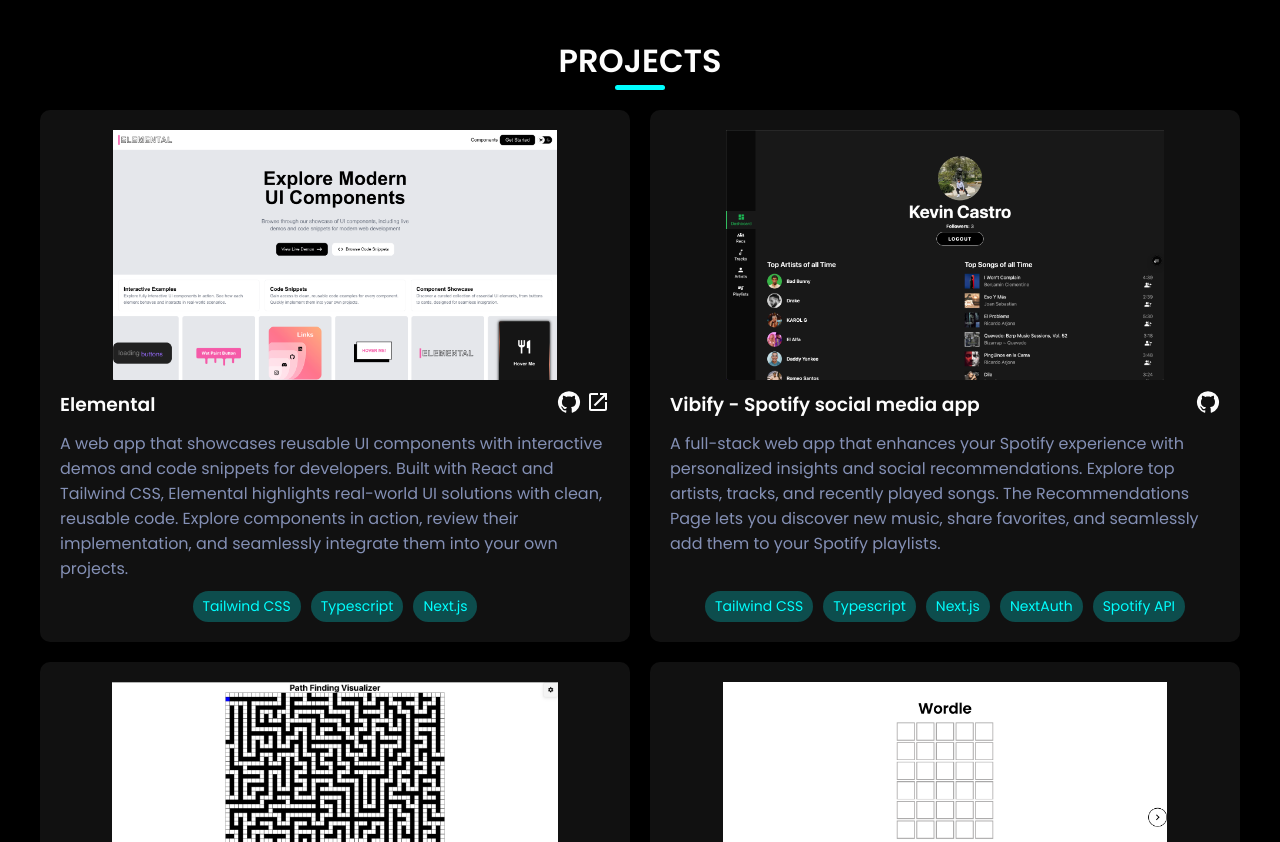
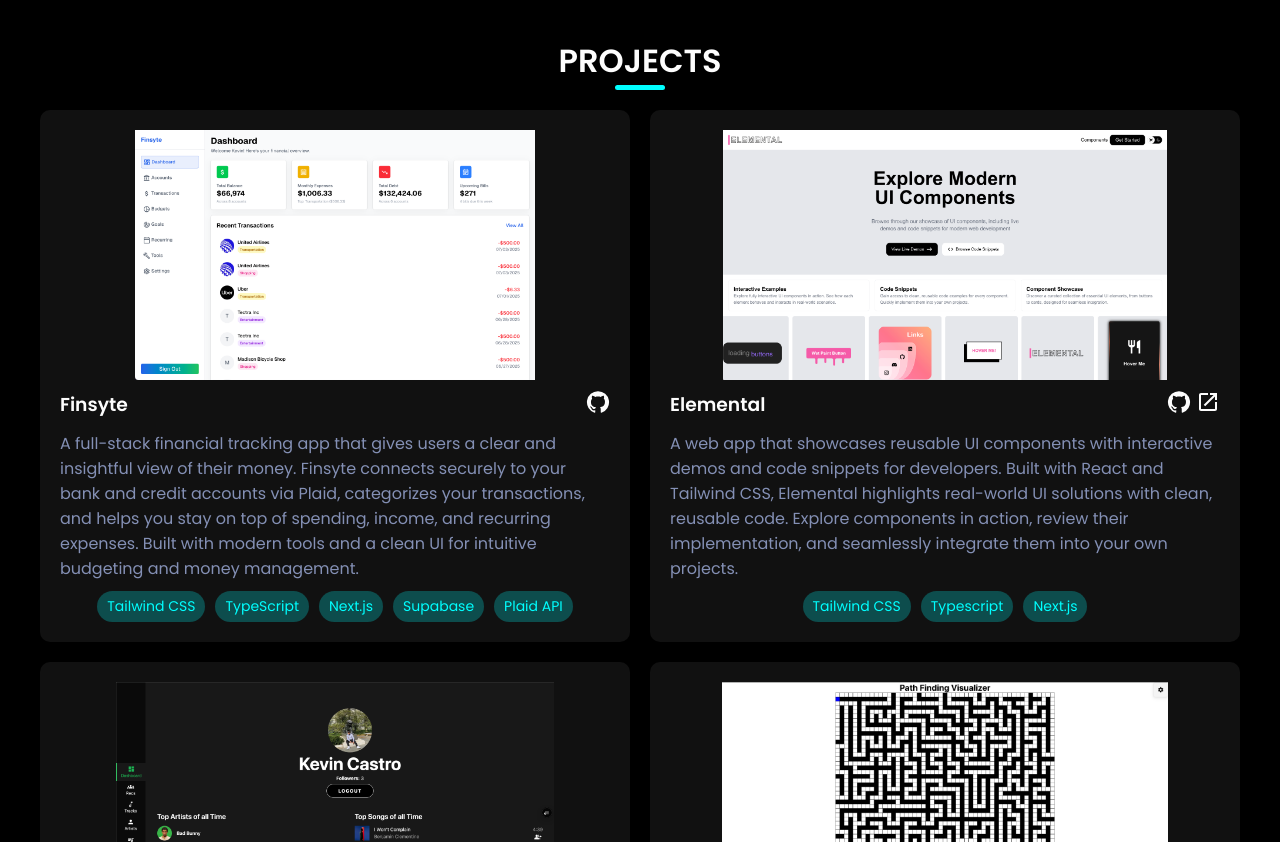
Before and after one commit to kevincas01/portfolio, a React (Create React App) app: page / in a window 1280 px wide. Shown: the part 2260-3102 px from the top of the page. Built offline with nearby package versions, Linux system fonts and the light colour scheme; the HTML template or start-up script is replaced by a standard one.

Commit message:
Add Finsyte project

```diff
--- a/src/Constants/projects.js
+++ b/src/Constants/projects.js
@@ -1,4 +1,40 @@
 export const projectsList = [
+  {
+    title: "Finsyte",
+    description: `A full-stack financial tracking app that gives users a clear and insightful view of their money. Finsyte connects securely to your bank and credit accounts via Plaid, categorizes your transactions, and helps you stay on top of spending, income, and recurring expenses. Built with modern tools and a clean UI for intuitive budgeting and money management.`,
+    skills: ["Tailwind CSS", "TypeScript", "Next.js", "Supabase", "Plaid API"],
+    imagePath: "/projects/Finsyte/dashboard.png",
+    githubLink: "https://github.com/kevincas01/Finsyte",
+    features: [
+      "Securely link bank and credit accounts via the Plaid API",
+      "Automatically categorize transactions into spending and income groups",
+      "Track recurring expenses and income streams over time",
+      "Visualize inflows and outflows with interactive charts and dashboards",
+      "View detailed account information including balances and transaction history",
+      "Fully responsive UI designed with Tailwind CSS",
+    ],
+
+    media: [
+      {
+        title: "Dashboard Page",
+        src: "/projects/Finsyte/dashboard.png",
+        alt: "Dashboard Page",
+        fileType: "image",
+      },
+      {
+        title: "Accounts Page",
+        src: "/projects/Finsyte/accounts.png",
+        alt: "Accounts Page",
+        fileType: "image",
+      },
+      {
+        title: "Transactions Page",
+        src: "/projects/Finsyte/transactions.png",
+        alt: "Transactions Page",
+        fileType: "image",
+      },
+    ],
+  },
   {
     title: "Elemental",
     description: `A web app that showcases reusable UI components with interactive demos and code snippets for developers. Built with React and Tailwind CSS, Elemental highlights real-world UI solutions with clean, reusable code. Explore components in action, review their implementation, and seamlessly integrate them into your own projects.`,
@@ -55,7 +91,7 @@ export const projectsList = [
       "Explore top artists and tracks and filter by time period and number of items",
       "Discover music through recommendations from other users",
       "Share and recommend tracks, artists, albums, or playlists to the app",
-      ">Seamlessly add recommendations to your Spotify playlists",
+      "Seamlessly add recommendations to your Spotify playlists",
       "Handle music playback control and play a track directly from the app",
     ],
     media: [
```
